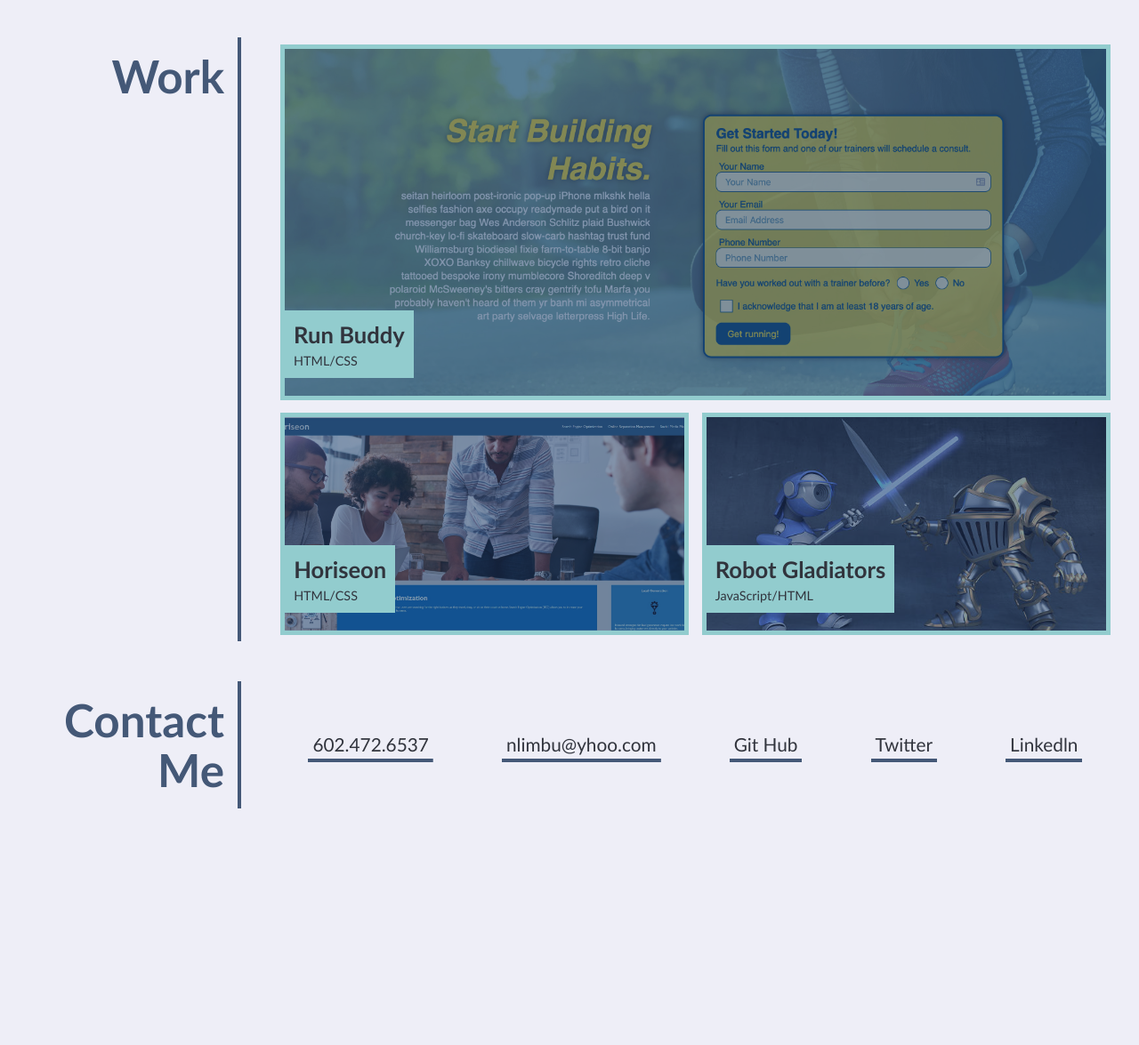
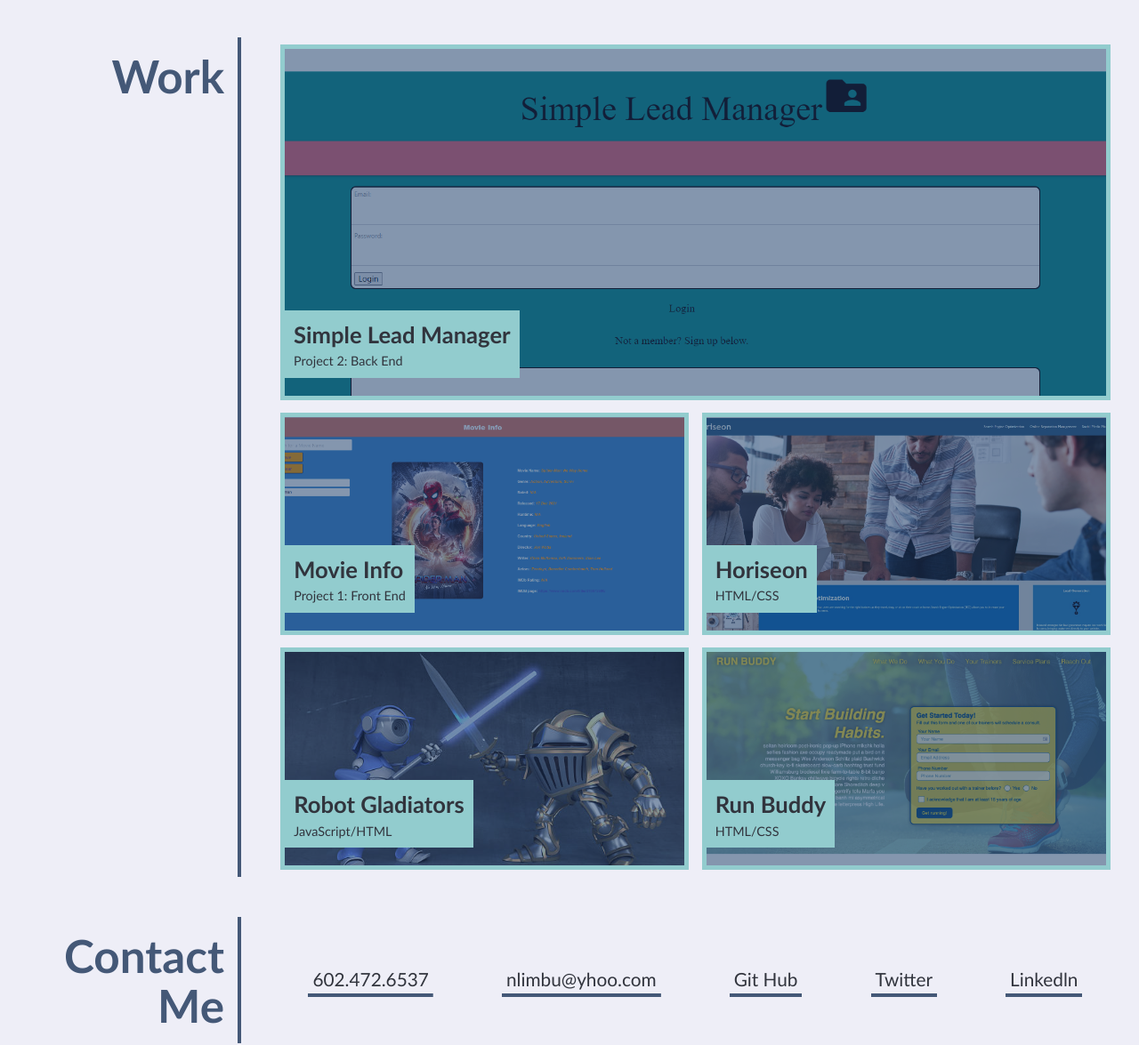
Before and after one commit to nlimbu07/my-portfolio, a plain HTML site: page index.html in a window 1280 px wide. Shown: the part 860-2035 px from the top of the page at 89% size. Before the commit the page ends 1824 px from the top, so only its background shows below. Drawn offline with Linux system fonts and the light colour scheme.

Commit message:
add projects

```diff
--- a/assets/style.css
+++ b/assets/style.css
@@ -13,7 +13,8 @@
 body {
   margin: 0;
   padding: 0;
-    font-family: 'Trebuchet MS', 'Lucida Sans Unicode', 'Lucida Grande', 'Lucida Sans', Arial, sans-serif;
+  font-family: 'Trebuchet MS', 'Lucida Sans Unicode', 'Lucida Grande',
+    'Lucida Sans', Arial, sans-serif;
   color: var(--primary);
   background-color: var(--light);
   line-height: 1.5;
@@ -65,7 +66,11 @@ nav a {
   padding: 5px 10px;
   color: var(--secondary);
   margin-right: 10px;
-    background-image: linear-gradient(270deg, var(--secondary) 0%, var(--secondary) 100%);
+  background-image: linear-gradient(
+    270deg,
+    var(--secondary) 0%,
+    var(--secondary) 100%
+  );
   background-repeat: 10px;
   background-size: 100% 0.2em;
   background-position: bottom;
@@ -91,7 +96,7 @@ main {
 
 /* Hero style start */
 .hero-banner {
-    background-image: url("./images/DSC_6168.JPG");
+  background-image: url('./images/DSC_6168.JPG');
   background-size: cover;
   background-position: center;
   background-blend-mode: soft-light;
@@ -184,7 +189,7 @@ main {
 }
 
 .flex-item:hover {
-    background-color: rgba(0, 0, 0, .3);
+  background-color: rgba(0, 0, 0, 0.3);
 }
 
 .flex-item div {
@@ -212,7 +217,11 @@ main {
   text-decoration: none;
   font-size: 1.3rem;
   font-style: normal;
-    background-image: linear-gradient(270deg, rgba(68, 88, 119, 1) 0%, rgba(68, 88, 119, 1));
+  background-image: linear-gradient(
+    270deg,
+    rgba(68, 88, 119, 1) 0%,
+    rgba(68, 88, 119, 1)
+  );
   background-repeat: no-repeat;
   background-size: 100% 0.2em;
   background-position: bottom;
@@ -228,21 +237,36 @@ main {
 /* Contact style ends*/
 
 /* portfolio project images */
-.run-buddy {
-    background-image: url("./images/02-run-buddy.jpg");
+.project-2 {
+  background-image: url('./images/loginpage.png');
   background-position: center;
   background-size: cover;
+  min-height: 250px;
+}
+
+.project-1 {
+  background-image: url('./images/image.png');
+  background-position: center;
+  background-size: cover;
+  min-height: 250px;
+}
+
+.run-buddy {
+  background-image: url('./images/02-run-buddy.jpg');
+  background-position: center;
+  background-size: cover;
+  min-height: 250px;
 }
 
 .robo-gald {
-    background-image: url("./images/04-robot-galdiators.jpg");
+  background-image: url('./images/04-robot-galdiators.jpg');
   background-size: cover;
   background-position: center;
   min-height: 250px;
 }
 
 .horiseon {
-    background-image: url("./images/03-horiseon.jpg");
+  background-image: url('./images/03-horiseon.jpg');
   background-size: cover;
   background-position: top;
   min-height: 250px;
--- a/index.html
+++ b/index.html
@@ -52,10 +52,17 @@
             <h2>Work</h2>
             <div class="flex-container">
 
-                <a href="https://nlimbu07.github.io/run-buddy/" target="_blank" class="flex-item run-buddy">
+                <a href="https://shielded-hollows-44120.herokuapp.com/login" target="_blank" class="flex-item project-2">
                     <div>
-                        <h3>Run Buddy</h3>
-                        <span>HTML/CSS</span>
+                        <h3>Simple Lead Manager</h3>
+                        <span>Project 2: Back End</span>
+                    </div>
+                </a>
+
+                <a href="https://nlimbu07.github.io/project-1/" target="_blank" class="flex-item project-1">
+                    <div>
+                        <h3>Movie Info</h3>
+                        <span>Project 1: Front End</span>
                     </div>
                 </a>
 
@@ -70,6 +77,13 @@
                     <div>
                         <h3>Robot Gladiators</h3>
                         <span>JavaScript/HTML</span>
+                    </div>
+                </a>
+
+                <a href="https://nlimbu07.github.io/run-buddy/" target="_blank" class="flex-item run-buddy">
+                    <div>
+                        <h3>Run Buddy</h3>
+                        <span>HTML/CSS</span>
                     </div>
                 </a>
             </div>
```
Also changed, not shown: assets/images/image.png (added), assets/images/loginpage.png (added). Lines whose indentation alone changed are shown as unchanged.
